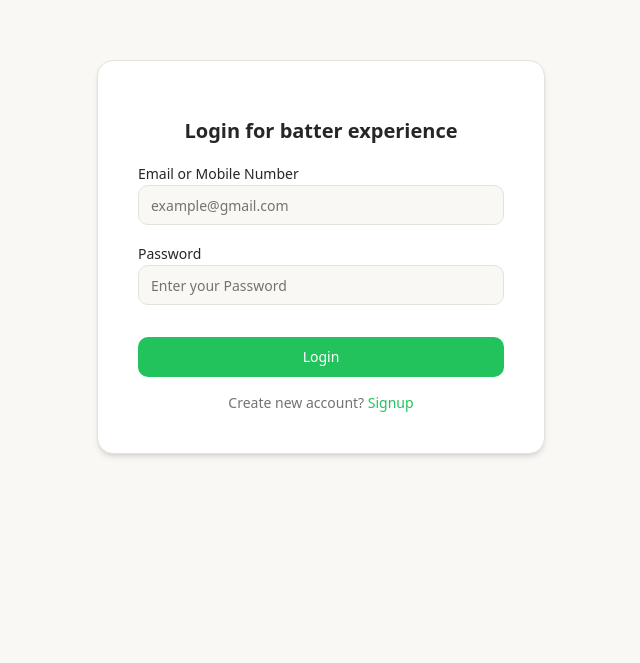
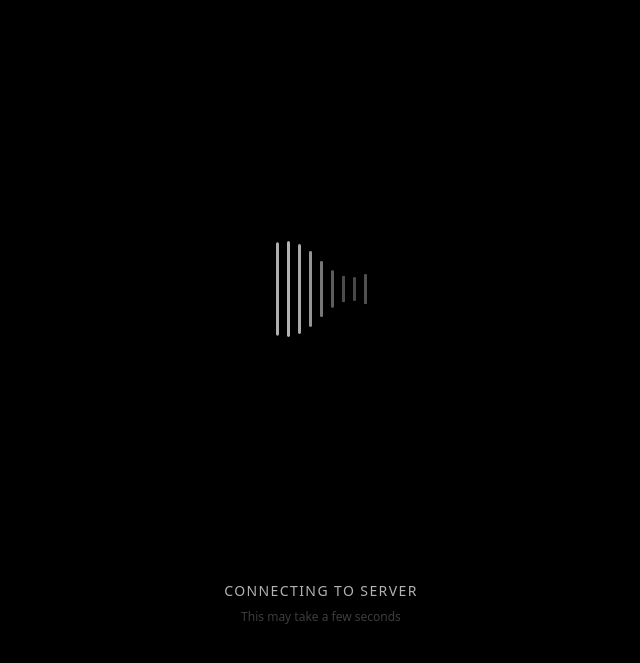
Before and after one commit to rajtayade24/ecommerce-frontend, a React (Vite) app: page /verify/login in a window 1280 px wide. Shown: the part 111-774 px from the top of the page, without its empty margins (319-959 px from the left). Built offline with nearby package versions, Linux system fonts and the light colour scheme; no server answers.

Commit message:
add loading for backend

```diff
--- a/src/App.jsx
+++ b/src/App.jsx
@@ -38,6 +38,7 @@ import AddAddressModal from "@/pages/public/order/AddAddressModal";
 import SignupGuard from "@/pages/auth/SignupGuard";
 import PrivacyPolicyPage from "@/pages/public/PrivacyPolicyPage";
 import TermsAndServices from "@/pages/public/TermsAndServices";
+import BackendLoader from "@/components/BackendLoader";
 
 const queryClient = new QueryClient();
 
@@ -66,7 +67,9 @@ const App = () => {
     <QueryClientProvider client={queryClient}>
       {/* <TooltipProvider> */}
       <CartProvider>
-        <Sonner theme={darkMode? "dark": "light"} />
+        <Sonner theme={darkMode ? "dark" : "light"} />
+
+        <BackendLoader >
           <BrowserRouter>
             <Routes>
               {/* Public routes wrapped by PublicLayout (Navbar included) */}
@@ -118,6 +121,7 @@ const App = () => {
 
             </Routes>
           </BrowserRouter>
+        </BackendLoader >
       </CartProvider>
       {/* </TooltipProvider> */}
     </QueryClientProvider >
--- /dev/null
+++ b/src/components/BackendLoader.jsx
@@ -0,0 +1,62 @@
+import { useEffect, useState } from "react";
+import { motion } from "framer-motion";
+import { waitForBackend } from "@/utils/waitForBackend";
+
+export const BACKEND_URL =
+  import.meta.env.VITE_API_URL || "http://localhost:8080";
+
+const BackendLoader = ({ children }) => {
+  const [backendReady, setBackendReady] = useState(false);
+
+  useEffect(() => {
+    waitForBackend(BACKEND_URL).then(setBackendReady);
+  }, []);
+
+  if (backendReady) return children;
+
+  return (
+    <div className="fixed inset-0 bg-black text-white flex items-center justify-center overflow-hidden">
+      {/* Moving signal lines */}
+      <div className="absolute inset-0 flex items-center justify-center gap-2">
+        {[...Array(9)].map((_, i) => (
+          <motion.div
+            key={i}
+            className="w-[3px] h-[80px] bg-white/70 rounded-full"
+            animate={{
+              scaleY: [0.3, 1.2, 0.3],
+              opacity: [0.4, 1, 0.4],
+            }}
+            transition={{
+              duration: 1.2,
+              repeat: Infinity,
+              ease: "easeInOut",
+              delay: i * 0.1,
+            }}
+          />
+        ))}
+      </div>
+
+      {/* Text */}
+      <motion.div
+        initial={{ opacity: 0 }}
+        animate={{ opacity: 1 }}
+        transition={{ duration: 0.8 }}
+        className="absolute bottom-16 text-center"
+      >
+        <p className="text-sm tracking-widest text-white/70">
+          CONNECTING TO SERVER
+        </p>
+
+        <motion.p
+          animate={{ opacity: [0.4, 1, 0.4] }}
+          transition={{ duration: 2, repeat: Infinity }}
+          className="mt-2 text-xs text-white/40"
+        >
+          This may take a few seconds
+        </motion.p>
+      </motion.div>
+    </div>
+  );
+};
+
+export default BackendLoader;
--- a/src/layout/Navbar.jsx
+++ b/src/layout/Navbar.jsx
@@ -23,7 +23,6 @@ export const Navbar = () => {
   const { isAuthenticated } = useAuthStore();
 
   const user = useAuthStore(s => s.user)
-  const showProfileDetails = useAuthStore(s => s.showProfileDetails)
   const toggleProfileDetails = useAuthStore(s => s.toggleProfileDetails)
   const { search, setSearch, debouncedSearch, setDebouncedSearch, setSearchQuery } = useAuthStore();
 
--- /dev/null
+++ b/src/utils/waitForBackend.js
@@ -0,0 +1,20 @@
+// src/utils/waitForBackend.js
+export async function waitForBackend(url, { maxRetries = 20, retryDelay = 1500, onAttempt } = {}) {
+  // normalize URL (no trailing slash)
+  const normalized = url?.replace(/\/+$/, "") || "";
+
+  for (let i = 1; i <= maxRetries; i++) {
+    if (typeof onAttempt === "function") onAttempt(i, maxRetries);
+    try {
+      // change path if your health endpoint is different (e.g. /actuator/health or /api/health)
+      const res = await fetch(`${normalized}/health`, { method: "GET", cache: "no-store" });
+      // only treat 2xx as ready
+      if (res.ok) return true;
+    } catch (e) {
+      // network error - ignore and retry
+    }
+    // wait
+    await new Promise((r) => setTimeout(r, retryDelay));
+  }
+  return false;
+}
```
Also changed, not shown: 1 other file (tests, documents, lock files or other folders). Lines whose indentation alone changed are shown as unchanged.
